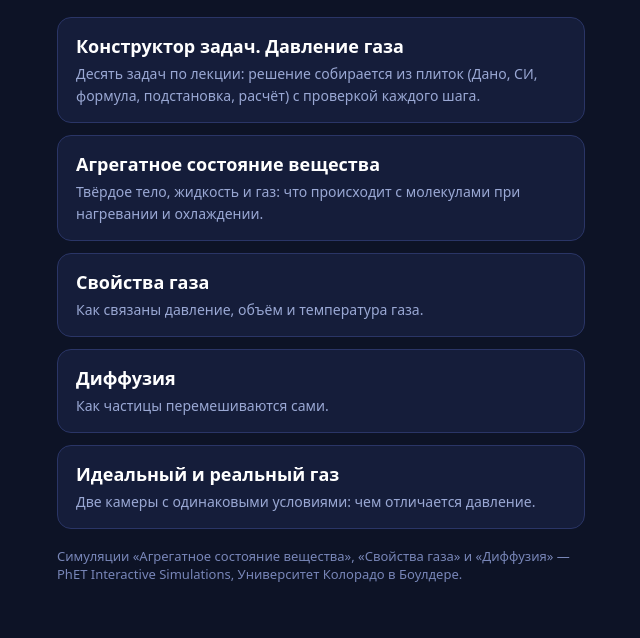
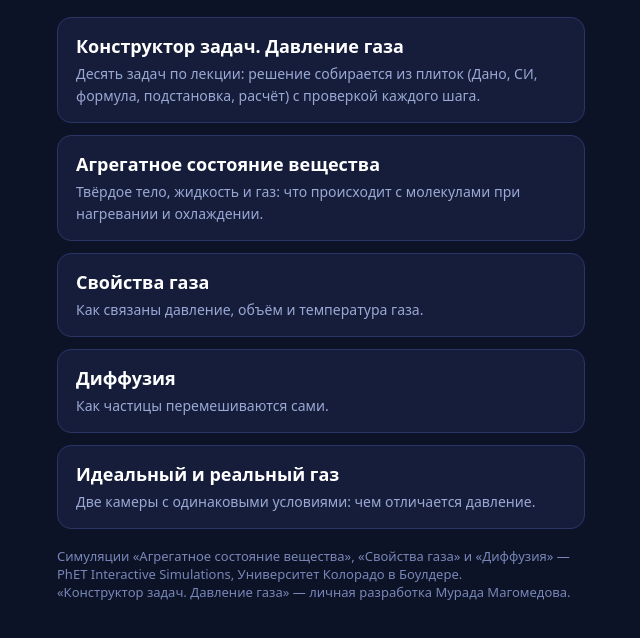
Before and after one commit to muradx055/sim, a plain HTML site: page index.html in a window 1280 px wide. Shown: the part 114-752 px from the top of the page, without its empty margins (319-959 px from the left). Drawn offline with Linux system fonts and the light colour scheme.

Commit message:
Подпись авторства конструктора
Co-Authored-By: Claude Sonnet 5.5 <noreply@anthropic.com>
Claude-Session: https://claude.ai/code/session_01CS88MrcF7DcYXvGN9bGLKf

```diff
--- a/index.html
+++ b/index.html
@@ -28,7 +28,7 @@
   <a class="card" href="gas-properties.html"><b>Свойства газа</b><span>Как связаны давление, объём и температура газа.</span></a>
   <a class="card" href="diffusion.html"><b>Диффузия</b><span>Как частицы перемешиваются сами.</span></a>
   <a class="card" href="real-vs-ideal-gas.html"><b>Идеальный и реальный газ</b><span>Две камеры с одинаковыми условиями: чем отличается давление.</span></a>
-  <div class="foot">Симуляции «Агрегатное состояние вещества», «Свойства газа» и «Диффузия» — PhET Interactive Simulations, Университет Колорадо в Боулдере.</div>
+  <div class="foot">Симуляции «Агрегатное состояние вещества», «Свойства газа» и «Диффузия» — PhET Interactive Simulations, Университет Колорадо в Боулдере.<br>«Конструктор задач. Давление газа» — личная разработка Мурада Магомедова.</div>
 </div>
 </body>
 </html>
```
